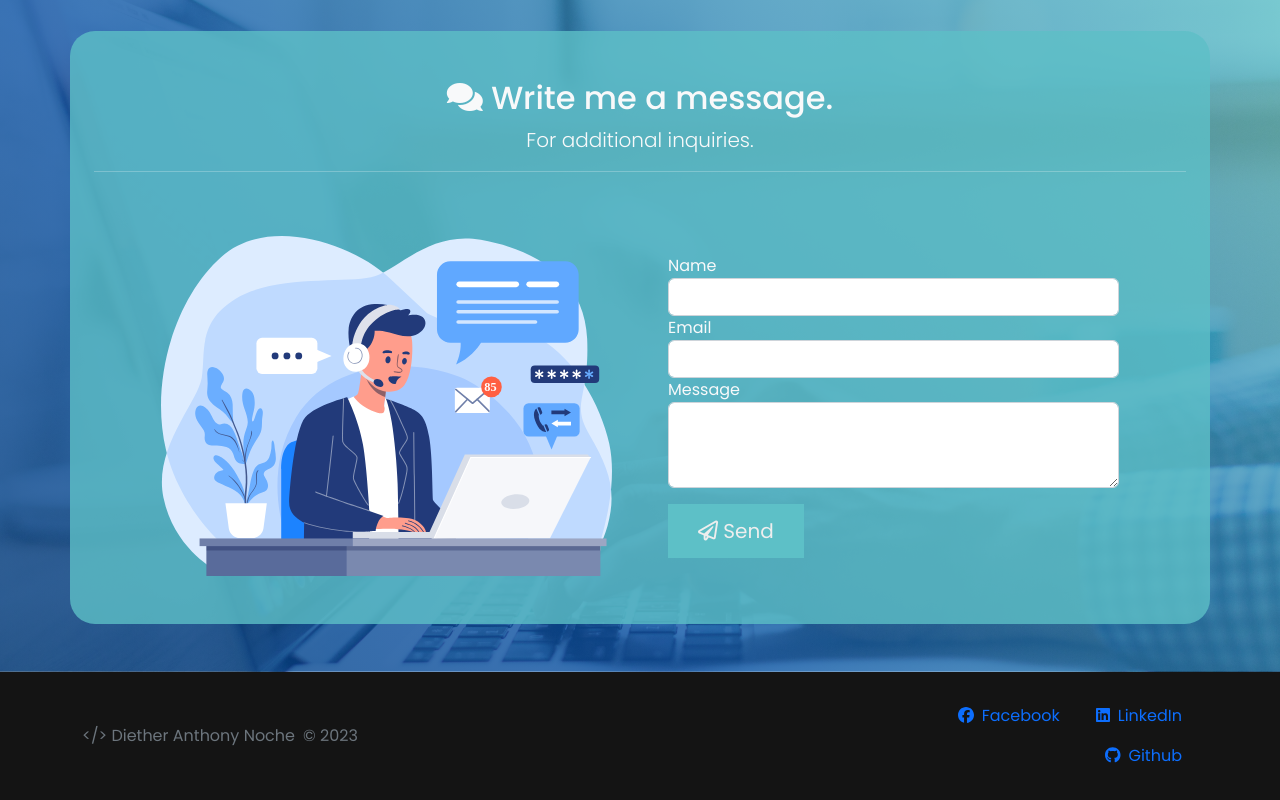
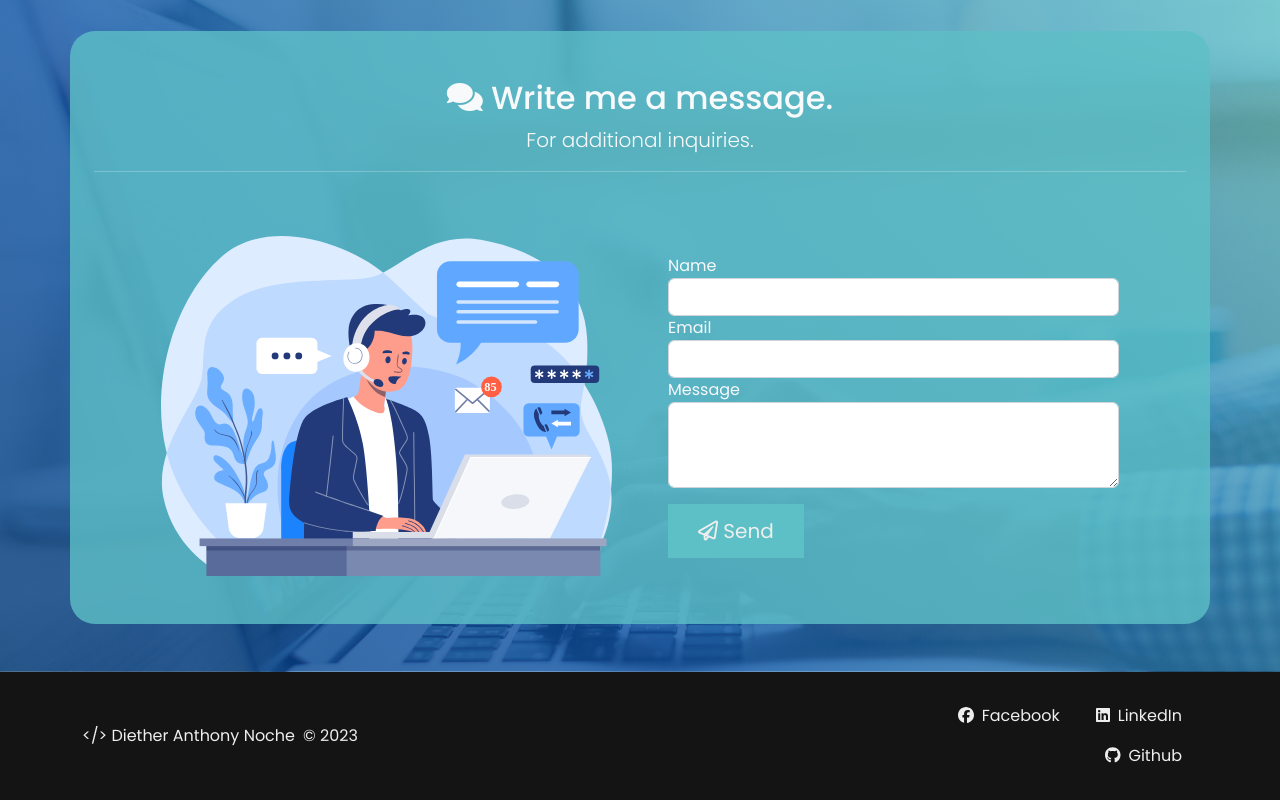
Before and after one commit to DAnoche/My-Porpolio, a React (Create React App) app: page / in a window 1280 px wide. Shown: the part 2963-3763 px from the top of the page. Built offline with nearby package versions, Linux system fonts and the light colour scheme.

Commit message:
Change color of footer links

```diff
--- a/src/App.css
+++ b/src/App.css
@@ -318,3 +318,7 @@ input:checked + label:after {
   background-color: var(--mainColor);
   color: var(--textColor);
 }
+
+.footer a {
+  color: var(--textColor);
+}
--- a/src/Components/footer.jsx
+++ b/src/Components/footer.jsx
@@ -11,13 +11,10 @@ function Footer() {
     <div className="footer">
       <footer className="container d-flex flex-wrap justify-content-between align-items-center py-4">
         <div className="col-md-4 d-flex align-items-center">
-          <a
-            href="/"
-            className="mb-3 me-2 mb-md-0 text-muted text-decoration-none lh-1"
-          >
+          <a href="/" className="mb-3 me-2 mb-md-0 text-decoration-none lh-1">
             <span>&lt;/&gt; Diether Anthony Noche</span>
           </a>
-          <span className="mb-3 mb-md-0 text-muted">© 2023</span>
+          <span className="mb-3 mb-md-0 ">© 2023</span>
         </div>
 
         <ul className="nav col-md-4 justify-content-end list-unstyled d-flex">
```
